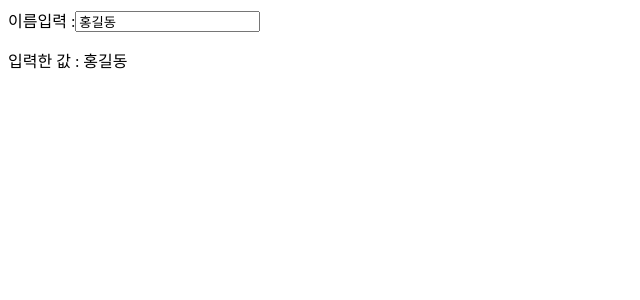
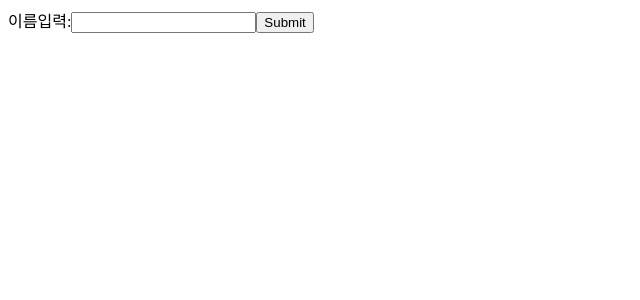
Before and after one commit to ddozero/React-Study, a React (Vite) app in the folder my-first-react/: page / in a window 1280 px wide. Shown: the top 300 px of the page, without its empty margins (0-640 px from the left). Built offline with nearby package versions, Linux system fonts and the light colour scheme.

Commit message:
✨ Feat: 13.React Form Submit

```diff
--- a/my-first-react/src/main.jsx
+++ b/my-first-react/src/main.jsx
@@ -2,18 +2,22 @@ import { useState } from "react"; //리엑트에서 useState훅을 가져옴
 import { createRoot } from "react-dom/client";
 
 function App(){
+  const [name, setName] = useState("");
 
-  const [name, setName] = useState("홍길동"); //초기값셋팅
-
-  function handleChange(e){
+  function handleChange(e) {
     setName(e.target.value);
   }
 
+  function handleSubmit(e){
+    e.preventDefault();
+    alert(name);
+  }
+
   return(
-    <form>
-      <label>이름입력 :</label>
-      <input type="text" value={name} onChange={handleChange}></input>
-      <p>입력한 값 : {name}</p>
+    <form onSubmit={handleSubmit}>
+      <label>이름입력:</label>
+      <input type="text" value={name} onChange={handleChange}/>
+      <input type="submit"/>
     </form>
   )
 }
```
